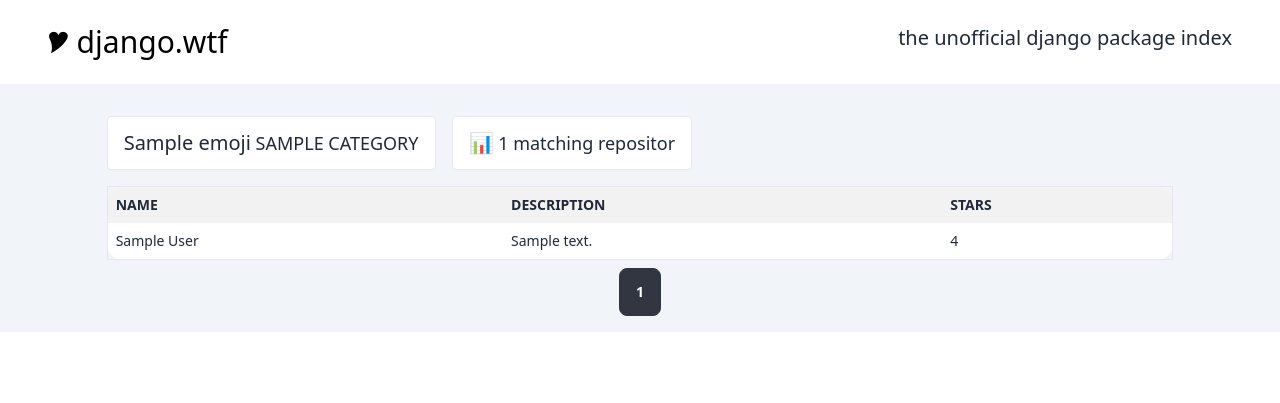
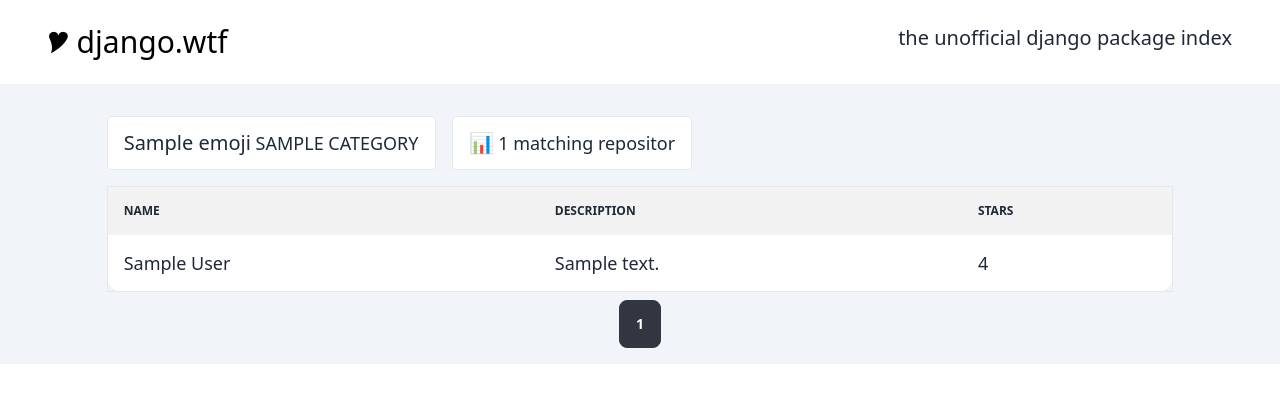
Before and after one commit to danihodovic/django.wtf, a Django app: template django_apps/templates/core/category_detail.html in a window 1280 px wide. Shown: the top 403 px of the page. Run offline with Django 4.2, Linux system fonts and the light colour scheme; the template is opened without the code that fills it: most values are stand-ins (such as "Sample title", 1, 10 or a date in 2020); some libraries are stand-ins or nearby versions; some web fonts are replaced.

Commit message:
Change category table text size, line-height and description character len

```diff
--- a/django_apps/templates/core/category_detail.html
+++ b/django_apps/templates/core/category_detail.html
@@ -12,7 +12,7 @@
       <span>{{ page_obj.paginator.count }} matching repositor{{ page_obj.paginator.count | pluralize:"ies" }}</span>
     </span>
   </div>
-  <table class="table w-full border table-compact">
+  <table class="table w-full text-lg border leading-6">
     <thead>
       <tr>
         <th>Name</th>
@@ -31,7 +31,7 @@
         </td>
         <td>
           <a href="{{ repo.url }}">
-            {{ repo.description | truncatechars:50 }}
+            {{ repo.description | truncatechars:100 }}
           </a>
         </td>
         <td>
```
